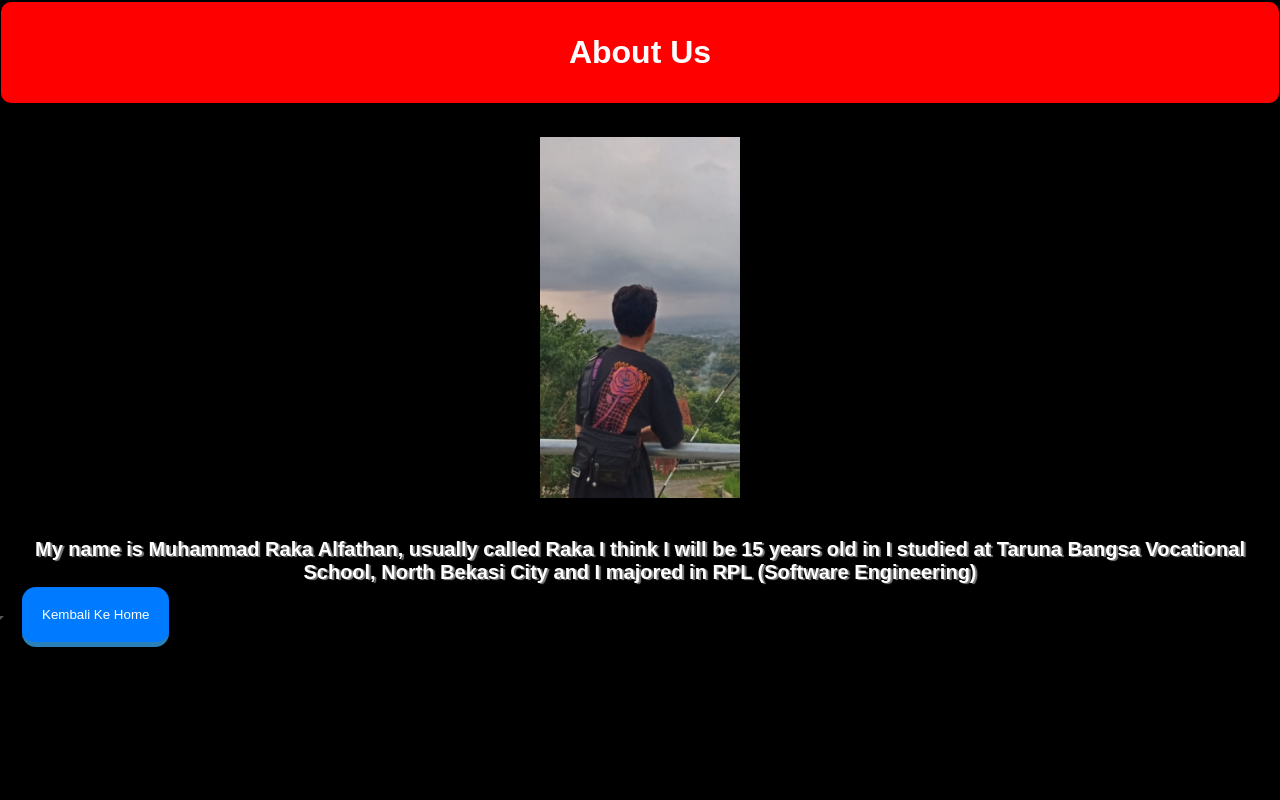
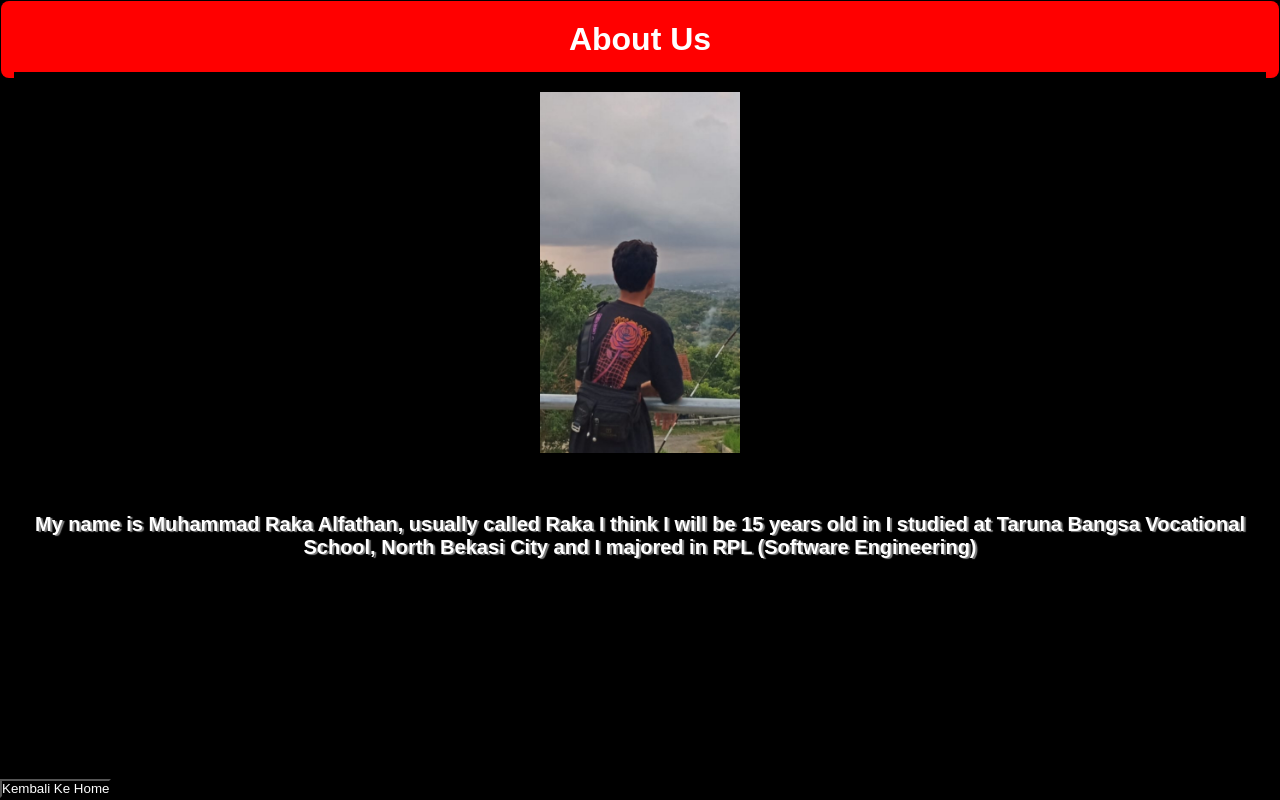
Before and after one commit to Rakaalf13/Website-Profil, a plain HTML site: page about.html in a window 1280 px wide. Drawn offline with Linux system fonts and the light colour scheme.

Commit message:
Update about.html

```diff
--- a/about.html
+++ b/about.html
@@ -21,9 +21,9 @@
                 font-size: 2em;
                 box-sizing: border-box;
                 background-color: red;
-                margin: 2px 1px ;
-                padding: 2rem;
-                border-radius: 10px;
+                margin: 1px ;
+                padding: 20px;
+                border-radius: 8px;
             }
         </style>
       </div>
@@ -31,6 +31,8 @@
         <img src="IMG_20231025_184232.jpg" width="200px">
         <style>
             .img-about {
+                position: relative;
+           bottom: 20px;
                 display: flex;
                 justify-content: center;
                 margin: 14px;
@@ -58,26 +60,17 @@
       <div class="btn">
         <button><a href="index.html">Kembali Ke Home</a></button>
         <style>
-
-
-
-            .btn button a {
-                color: white;
-                text-decoration: none;
-                background-color: #007BFF;
-                margin: 20px;
-                padding: 20px;
-                border-radius: 14px;
-                position: absolute;
-                bottom: 10em;
-                align-items: center;
-                border-top:0;
-                border-left:0;
-                border-right:0;
-                border-bottom:5px solid #2A80B9;
+            .btn {
+                position: relative;
+                top: 200px;
             }
 
-            @media (max-width: 480px) {
+            .btn a {
+                text-decoration: none;
+                color: white;
+            }
+
+            @media (max-width: 268) {
                 .btn {
                     display: flex;
                     top: 4px;
```
